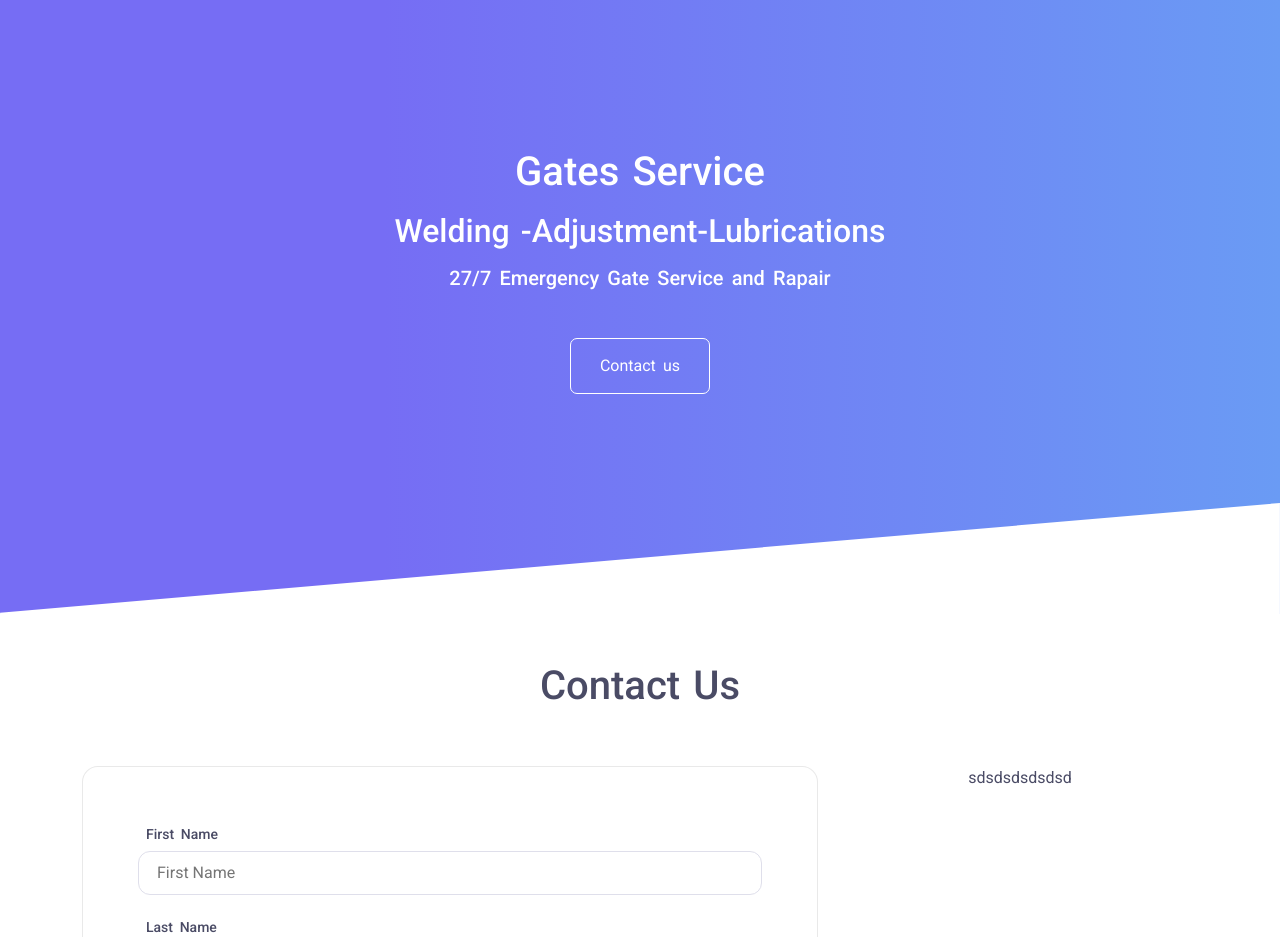
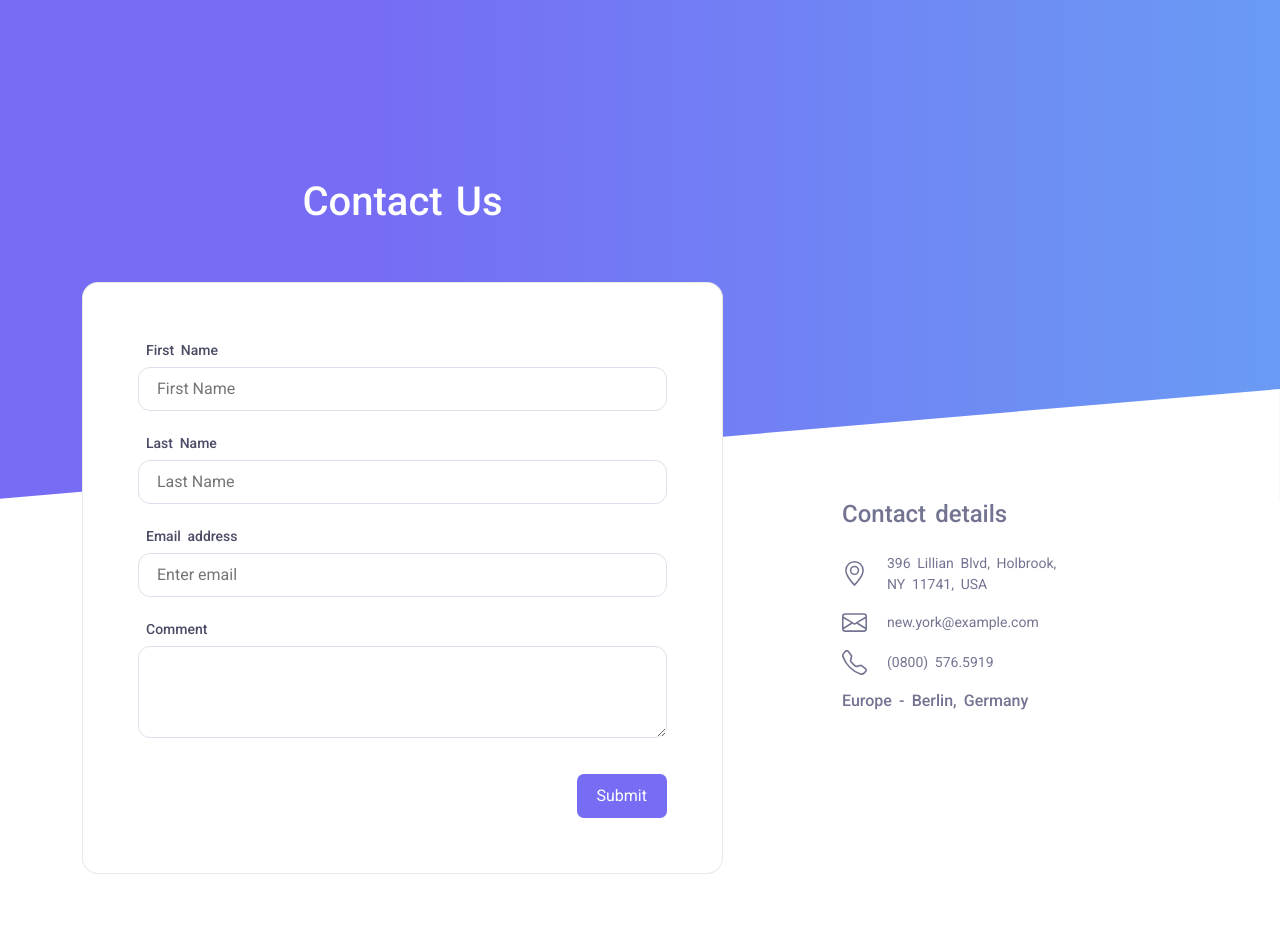
Before and after one commit to awaisprojects/newJerseyGate, a PHP site: page /contact.html in a window 1280 px wide. Shown: the part 104-1041 px from the top of the page. Run offline with PHP 8.4, Linux system fonts and the light colour scheme.

Commit message:
In this section complete contact page

```diff
--- a/assets/css/style.css
+++ b/assets/css/style.css
@@ -8,11 +8,21 @@ body .shapeCurve {
   bottom: 0px;
   width: 100%;
 }
+body #mapContainer {
+  height: 450px;
+  width: 100%;
+}
+body #mapContainer iframe {
+  width: 100%;
+}
 body .primaryBtn {
   outline: none;
   border-radius: 7px;
   padding: 15px 26px;
   border: 0px solid;
+}
+body .contenContainerCover {
+  height: 500px;
 }
 body .bgPrimaryBtn {
   background-image: linear-gradient(to right, #766df4 0%, #766df4 30%, #6a9bf4 100%);
@@ -221,18 +231,22 @@ body #mainContainer #contectContainer {
   color: #4a4b65;
   margin-bottom: 150px;
 }
-body #mainContainer #contectContainer .card {
+body #mainContainer #contectContainer .formTopMr {
+  margin-top: -370px;
+}
+body #mainContainer #contectContainer .formTopMr .title {
+  z-index: 2;
+  color: #fff;
+}
+body #mainContainer #contectContainer .formTopMr .card {
   padding: 55px;
   display: flex;
   flex-direction: column;
-  min-width: 0;
-  background-color: #fff;
-  background-clip: border-box;
   border: 1px solid rgba(0, 0, 0, 0.085);
   border-radius: 1rem;
 }
-body #mainContainer #contectContainer .card form input,
-body #mainContainer #contectContainer .card form textarea {
+body #mainContainer #contectContainer .formTopMr .card form input,
+body #mainContainer #contectContainer .formTopMr .card form textarea {
   outline: none;
   display: block;
   width: 100%;
@@ -249,10 +263,10 @@ body #mainContainer #contectContainer .card form textarea {
   box-shadow: 0 0 0 0 transparent;
   transition: border-color 0.2s ease-in-out, box-shadow 0.2s ease-in-out;
 }
-body #mainContainer #contectContainer .card form .submitBtn {
+body #mainContainer #contectContainer .formTopMr .card form .submitBtn {
   text-align: right;
 }
-body #mainContainer #contectContainer .card form .submitBtn a {
+body #mainContainer #contectContainer .formTopMr .card form .submitBtn a {
   text-decoration: none;
   display: inline-block;
   background-color: #766df4;
@@ -260,16 +274,33 @@ body #mainContainer #contectContainer .card form .submitBtn a {
   transition: all 0.9s ease;
   padding: 10px 20px;
 }
-body #mainContainer #contectContainer .card form .submitBtn a:hover {
+body #mainContainer #contectContainer .formTopMr .card form .submitBtn a:hover {
   background-color: #595ff1;
 }
-body #mainContainer #contectContainer .card form label {
+body #mainContainer #contectContainer .formTopMr .card form label {
   margin-bottom: 0.375rem;
   font-size: 0.875rem;
   font-weight: 500;
   color: #4a4b65;
   padding-left: 0.5rem;
 }
+body #mainContainer #contectContainer .contactDetails {
+  color: #737491;
+}
+body #mainContainer #contectContainer .contactDetails ul {
+  list-style: none;
+  padding: 0px;
+}
+body #mainContainer #contectContainer .contactDetails ul li {
+  display: flex;
+  flex-direction: row;
+  margin-bottom: 15px;
+  align-items: center;
+}
+body #mainContainer #contectContainer .contactDetails ul li .location {
+  margin-left: 20px;
+  font-size: 14px;
+}
 body #mainContainer .steel iframe {
   width: 100%;
 }
--- a/assets/css/style.scss
+++ b/assets/css/style.scss
@@ -7,12 +7,21 @@ body {
     bottom: 0px;
     width: 100%;
   }
-
+  #mapContainer {
+    height: 450px;
+    width: 100%;
+    iframe {
+      width: 100%;
+    }
+  }
   .primaryBtn {
     outline: none;
     border-radius: 7px;
     padding: 15px 26px;
     border: 0px solid;
+  }
+  .contenContainerCover {
+    height: 500px;
   }
   .bgPrimaryBtn {
     background-image: linear-gradient(
@@ -261,14 +270,17 @@ body {
     #contectContainer {
       color: #4a4b65;
       margin-bottom: 150px;
+      .formTopMr {
+        margin-top: -370px;
+        .title {
+          z-index: 2;
+          color: #fff;
+        }
         .card {
           padding: 55px;
 
           display: flex;
           flex-direction: column;
-        min-width: 0;
-        background-color: #fff;
-        background-clip: border-box;
           border: 1px solid rgba(0, 0, 0, 0.085);
           border-radius: 1rem;
 
@@ -317,6 +329,25 @@ body {
           }
         }
       }
+      .contactDetails {
+        color: #737491;
+
+        ul {
+          list-style: none;
+          padding: 0px;
+          li {
+            display: flex;
+            flex-direction: row;
+            margin-bottom: 15px;
+            align-items: center;
+            .location {
+              margin-left: 20px;
+              font-size: 14px;
+            }
+          }
+        }
+      }
+    }
     // steel page steelContent container start
     .steel {
       iframe {
--- a/contact.html
+++ b/contact.html
@@ -101,17 +101,7 @@
         </div>
       </div>
       <!-- contant Container Start -->
-      <div id="contenContainer">
-        <div class="container mt-5 text-center">
-          <div class="row">
-            <div class="col-lg-12">
-              <h1>Gates Service</h1>
-              <h2 class="mt-3">Welding -Adjustment-Lubrications</h2>
-              <h5 class="mt-3">27/7 Emergency Gate Service and Rapair</h5>
-              <div class="primaryBtn mt-5">Contact us</div>
-            </div>
-          </div>
-        </div>
+      <div id="contenContainer" class="contenContainerCover">
         <div class="shapeCurve">
           <svg xmlns="http://www.w3.org/2000/svg" viewBox="0 0 3000 260">
             <polygon
@@ -125,11 +115,11 @@
       <!-- content container start -->
       <div id="contectContainer">
         <div class="container">
-          <div class="row text-center mt-5 mb-5">
-            <div class="col-lg-12"><h1>Contact Us</h1></div>
-          </div>
           <div class="row">
-            <div class="col-lg-8 col-md-12 m-auto">
+            <div class="col-lg-7 col-md-12 formTopMr mb-5">
+              <div class="row text-center mt-5 mb-5">
+                <div class="col-lg-12 title"><h1>Contact Us</h1></div>
+              </div>
               <!-- Contact form section start  -->
               <div class="card">
                 <form>
@@ -175,11 +165,79 @@
 
               <!-- Contact form section end  -->
             </div>
-            <div class="col-lg-4 text-center">sdsdsdsdsdsd</div>
+            <div class="col-lg-4 offset-lg-1 contactDetails">
+              <h2 class="h4 pb-3">Contact details</h2>
+              <ul>
+                <li>
+                  <svg
+                    xmlns="http://www.w3.org/2000/svg"
+                    width="25"
+                    height="25"
+                    fill="currentColor"
+                    class="bi bi-geo-alt"
+                    viewBox="0 0 16 16"
+                  >
+                    <path
+                      d="M12.166 8.94c-.524 1.062-1.234 2.12-1.96 3.07A31.493 31.493 0 0 1 8 14.58a31.481 31.481 0 0 1-2.206-2.57c-.726-.95-1.436-2.008-1.96-3.07C3.304 7.867 3 6.862 3 6a5 5 0 0 1 10 0c0 .862-.305 1.867-.834 2.94zM8 16s6-5.686 6-10A6 6 0 0 0 2 6c0 4.314 6 10 6 10z"
+                    />
+                    <path
+                      d="M8 8a2 2 0 1 1 0-4 2 2 0 0 1 0 4zm0 1a3 3 0 1 0 0-6 3 3 0 0 0 0 6z"
+                    />
+                  </svg>
+
+                  <div class="location">
+                    396 Lillian Blvd, Holbrook,<br />NY 11741, USA<br />
+                  </div>
+                </li>
+                <li>
+                  <svg
+                    xmlns="http://www.w3.org/2000/svg"
+                    width="25"
+                    height="25"
+                    fill="currentColor"
+                    class="bi bi-envelope"
+                    viewBox="0 0 16 16"
+                  >
+                    <path
+                      d="M0 4a2 2 0 0 1 2-2h12a2 2 0 0 1 2 2v8a2 2 0 0 1-2 2H2a2 2 0 0 1-2-2V4zm2-1a1 1 0 0 0-1 1v.217l7 4.2 7-4.2V4a1 1 0 0 0-1-1H2zm13 2.383l-4.758 2.855L15 11.114v-5.73zm-.034 6.878L9.271 8.82 8 9.583 6.728 8.82l-5.694 3.44A1 1 0 0 0 2 13h12a1 1 0 0 0 .966-.739zM1 11.114l4.758-2.876L1 5.383v5.73z"
+                    />
+                  </svg>
+
+                  <div class="location">new.york@example.com</div>
+                </li>
+                <li>
+                  <svg
+                    xmlns="http://www.w3.org/2000/svg"
+                    width="25"
+                    height="25"
+                    fill="currentColor"
+                    class="bi bi-telephone"
+                    viewBox="0 0 16 16"
+                  >
+                    <path
+                      d="M3.654 1.328a.678.678 0 0 0-1.015-.063L1.605 2.3c-.483.484-.661 1.169-.45 1.77a17.568 17.568 0 0 0 4.168 6.608 17.569 17.569 0 0 0 6.608 4.168c.601.211 1.286.033 1.77-.45l1.034-1.034a.678.678 0 0 0-.063-1.015l-2.307-1.794a.678.678 0 0 0-.58-.122l-2.19.547a1.745 1.745 0 0 1-1.657-.459L5.482 8.062a1.745 1.745 0 0 1-.46-1.657l.548-2.19a.678.678 0 0 0-.122-.58L3.654 1.328zM1.884.511a1.745 1.745 0 0 1 2.612.163L6.29 2.98c.329.423.445.974.315 1.494l-.547 2.19a.678.678 0 0 0 .178.643l2.457 2.457a.678.678 0 0 0 .644.178l2.189-.547a1.745 1.745 0 0 1 1.494.315l2.306 1.794c.829.645.905 1.87.163 2.611l-1.034 1.034c-.74.74-1.846 1.065-2.877.702a18.634 18.634 0 0 1-7.01-4.42 18.634 18.634 0 0 1-4.42-7.009c-.362-1.03-.037-2.137.703-2.877L1.885.511z"
+                    />
+                  </svg>
+
+                  <div class="location">(0800) 576.5919</div>
+                </li>
+              </ul>
+              <h3 class="h6 pb-2 mt-3 mb-3">Europe - Berlin, Germany</h3>
+            </div>
           </div>
         </div>
       </div>
       <!-- content container end -->
+      <div id="mapContainer">
+        <iframe
+          src="https://www.google.com/maps/embed?pb=!1m14!1m12!1m3!1d27046.807870487126!2d73.67616116907692!3d32.0732789727038!2m3!1f0!2f0!3f0!3m2!1i1024!2i768!4f13.1!5e0!3m2!1sen!2s!4v1616005196162!5m2!1sen!2s"
+          width="600"
+          height="450"
+          style="border: 0"
+          allowfullscreen=""
+          loading="lazy"
+        ></iframe>
+      </div>
 
       <!-- footer container start -->
       <div id="footerContainer">
```
Lines whose indentation alone changed are shown as unchanged.
